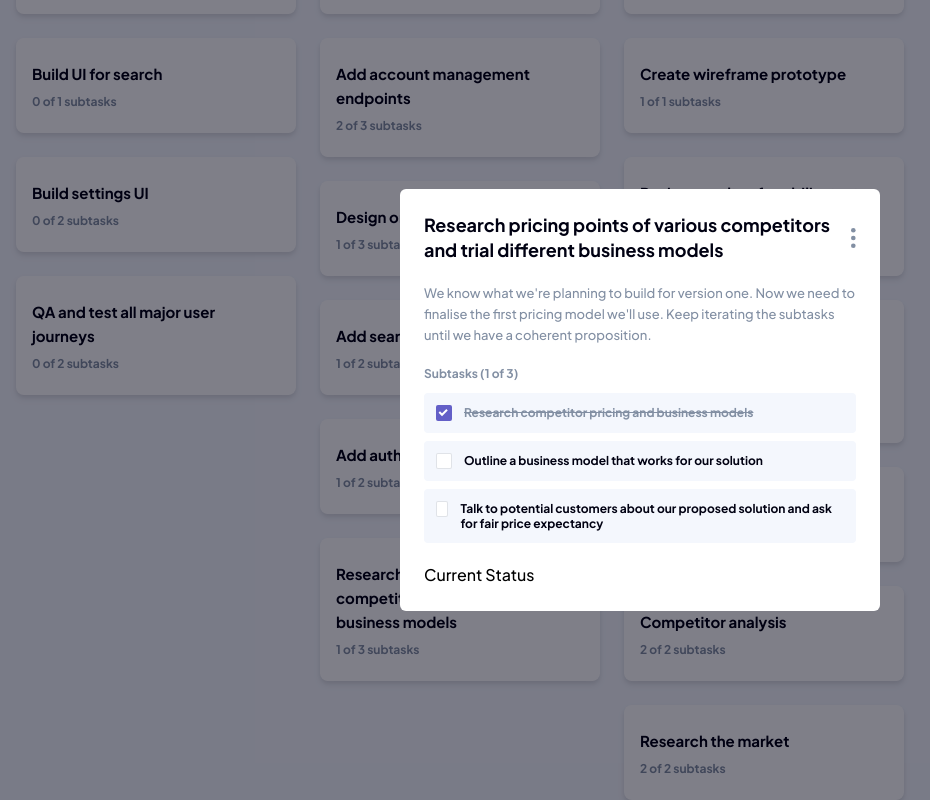
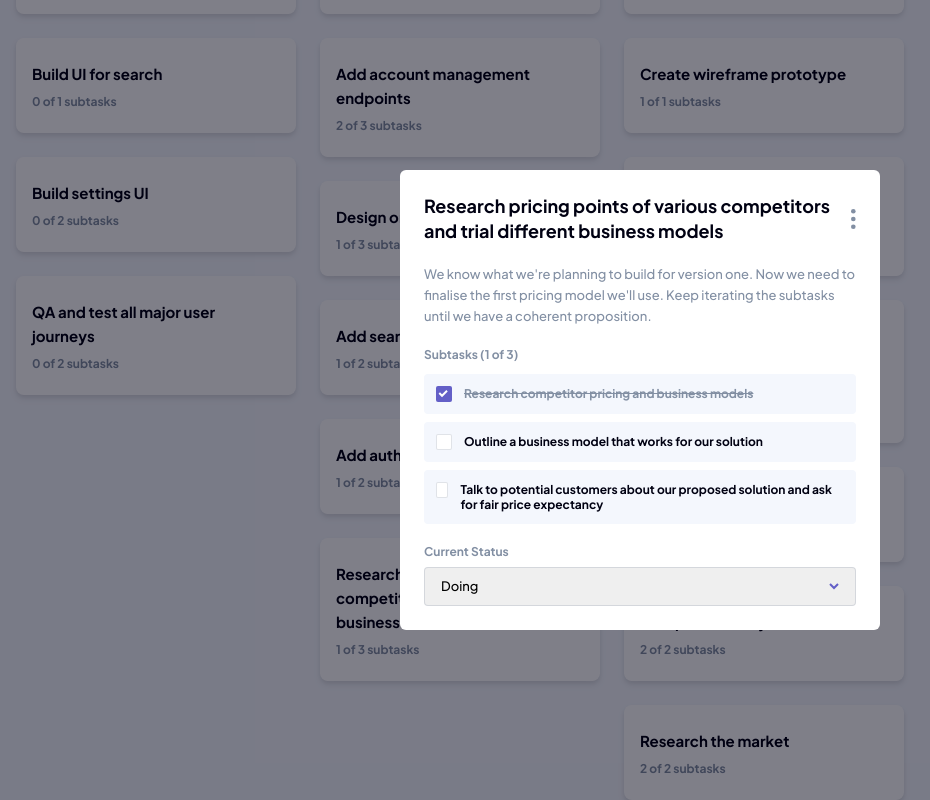
Before and after one commit to PedroEnciso/kanban-app, a React (Vite) app: page / in a window 1280 px wide. Both pictures are taken after a click on the item 460 px from the left and 834 px from the top of the page. Shown: the part 225-1025 px from the top of the page, without its empty margins (0-930 px from the left). Built offline with nearby package versions, Linux system fonts and the light colour scheme.

Commit message:
current status select styles & file organizing

```diff
--- a/src/App.jsx
+++ b/src/App.jsx
@@ -2,7 +2,7 @@ import { useState } from "react";
 
 import Nav from "./components/Nav/Nav";
 import Layout from "./components/Layout/Layout";
-import DisplayedBoard from "./components/DisplayedBoard";
+import ColumnContainer from "./components/Column/ColumnContainer";
 
 import boardData from "./data.js";
 
@@ -13,7 +13,7 @@ function App() {
   return (
     <Layout>
       <Nav />
-      <DisplayedBoard board={displayedBoard} />
+      <ColumnContainer board={displayedBoard} />
     </Layout>
   );
 }
--- a/src/components/Column.jsx
+++ b/src/components/Column/Column.jsx
@@ -1,7 +1,7 @@
-import HeadingS from "./UI/Typography/HeadingS";
-import Task from "./Task";
+import HeadingS from "../UI/Typography/HeadingS";
+import Task from "../Tasks/Task";
 
-function Column({ column }) {
+function Column({ column, columnList }) {
   return (
     <div>
       <h2>
@@ -11,7 +11,7 @@ function Column({ column }) {
       </h2>
       <ul className="mt-6 flex flex-col gap-6">
         {column.tasks.map((task) => (
-          <Task key={task.title} task={task} />
+          <Task key={task.title} task={task} columnList={columnList} />
         ))}
       </ul>
     </div>
--- /dev/null
+++ b/src/components/Column/ColumnContainer.jsx
@@ -0,0 +1,18 @@
+import EmptyBoardMessage from "./EmptyBoardMessage";
+import Column from "./Column";
+
+function DisplayedBoard({ board }) {
+  if (board.columns.length === 0) return <EmptyBoardMessage />;
+
+  const columnList = board.columns.map((column) => column.name);
+
+  return (
+    <div className="flex gap-6 px-4 overflow-x-scroll">
+      {board.columns.map((column) => (
+        <Column key={column.name} column={column} columnList={columnList} />
+      ))}
+    </div>
+  );
+}
+
+export default DisplayedBoard;
--- a/src/components/DisplayedBoard.jsx
+++ /dev/null
@@ -1,34 +0,0 @@
-// import { useState } from "react";
-
-// import Modal from "./UI/Modal";
-// import TaskFocusView from "./TaskFocusView";
-import EmptyBoardMessage from "./EmptyBoardMessage";
-import Column from "./Column";
-
-// name ideas:
-// ColumnContainer
-// ColumnDisplay
-
-function DisplayedBoard({ board }) {
-  // const [isShowingFocusedView, setIsShowingFocusedView] = useState(false);
-  // const clickHandler = () => {
-  //   setIsShowingFocusedView((prevState) => !prevState);
-  // };
-
-  if (board.columns.length === 0) return <EmptyBoardMessage />;
-
-  return (
-    <div className="flex gap-6 px-4 overflow-x-scroll">
-      {/* {isShowingFocusedView && (
-        <Modal>
-          <TaskFocusView />
-        </Modal>
-      )} */}
-      {board.columns.map((column) => (
-        <Column key={column.name} column={column} />
-      ))}
-    </div>
-  );
-}
-
-export default DisplayedBoard;
--- a/src/components/Task.jsx
+++ b/src/components/Tasks/Task.jsx
@@ -1,11 +1,11 @@
 import { useState } from "react";
 
-import Modal from "./UI/Modal";
-import TaskFocusView from "./TaskFocusView";
-import HeadingM from "./UI/Typography/HeadingM";
-import BodyM from "./UI/Typography/BodyM";
+import Modal from "../UI/Modal";
+import ViewTask from "./ViewTask";
+import HeadingM from "../UI/Typography/HeadingM";
+import BodyM from "../UI/Typography/BodyM";
 
-function Task({ task }) {
+function Task({ task, columnList }) {
   const [isShowingFocusedView, setIsShowingFocusedView] = useState(false);
 
   let totalSubtasks = 0;
@@ -35,10 +35,11 @@ function Task({ task }) {
       </li>
       {isShowingFocusedView && (
         <Modal onModalClose={clickHandler}>
-          <TaskFocusView
+          <ViewTask
             task={task}
             totalSubtasks={totalSubtasks}
             completedSubtasks={completedSubtasks}
+            columnList={columnList}
           />
         </Modal>
       )}
--- a/src/components/TaskFocusView.jsx
+++ b/src/components/Tasks/ViewTask.jsx
@@ -1,12 +1,13 @@
 import React from "react";
 
-import ellipses from "../assets/icon-vertical-ellipsis.svg";
-import HeadingL from "./UI/Typography/HeadingL";
-import BodyL from "./UI/Typography/BodyL";
-import BodyM from "./UI/Typography/BodyM";
-import SubtaskContainer from "./Subtasks/SubtaskContainer";
+import ellipses from "../../assets/icon-vertical-ellipsis.svg";
+import HeadingL from "../UI/Typography/HeadingL";
+import BodyL from "../UI/Typography/BodyL";
+import BodyM from "../UI/Typography/BodyM";
+import SubtaskContainer from "../Subtasks/SubtaskContainer";
+import Select from "../UI/Select";
 
-function TaskFocusView({ task, completedSubtasks, totalSubtasks }) {
+function ViewTask({ task, completedSubtasks, totalSubtasks, columnList }) {
   let taskDescription = task.description;
   if (!task.description) {
     taskDescription = "This task does not have a description yet.";
@@ -34,11 +35,12 @@ function TaskFocusView({ task, completedSubtasks, totalSubtasks }) {
         <BodyM>Subtasks ({`${completedSubtasks} of ${totalSubtasks}`})</BodyM>
         <SubtaskContainer subtasks={task.subtasks} />
       </div>
-      <div>
-        <p>Current Status</p>
+      <div className="space-y-2 relative">
+        <BodyM>Current Status</BodyM>
+        <Select defaultValue={task.status} optionList={columnList} />
       </div>
     </div>
   );
 }
 
-export default TaskFocusView;
+export default ViewTask;
--- /dev/null
+++ b/src/components/UI/Select.jsx
@@ -0,0 +1,22 @@
+import React from "react";
+
+function Select({ defaultValue, optionList }) {
+  return (
+    <>
+      <select
+        name="current-status"
+        id=""
+        defaultValue={defaultValue}
+        className="w-full px-4 py-2 border border-mediumGray/25 rounded text-[13px] leading-relaxed appearance-none select"
+      >
+        {optionList.map((item) => (
+          <option key={item} value={item}>
+            {item}
+          </option>
+        ))}
+      </select>
+    </>
+  );
+}
+
+export default Select;
--- a/src/index.css
+++ b/src/index.css
@@ -22,4 +22,11 @@
   body {
     @apply font-jakarta font-medium;
   }
+
+  .select {
+    background-image: url("./assets/icon-chevron-down.svg");
+    background-repeat: no-repeat;
+    background-position: right center;
+    background-position: calc(100% - 16px) center;
+  }
 }
```
Also changed, not shown: src/components/Column/EmptyBoardMessage.jsx (renamed from src/components/EmptyBoardMessage.jsx).
